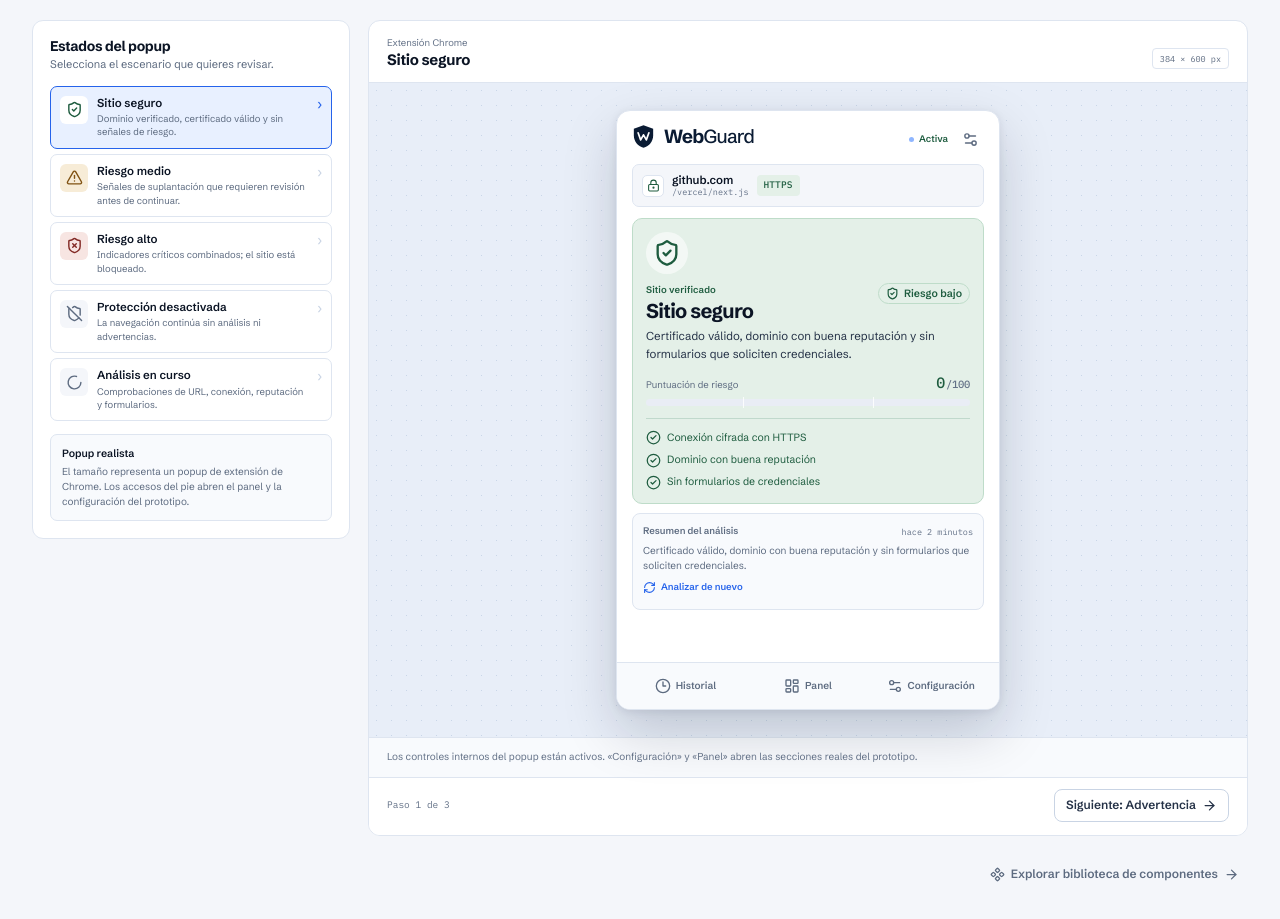
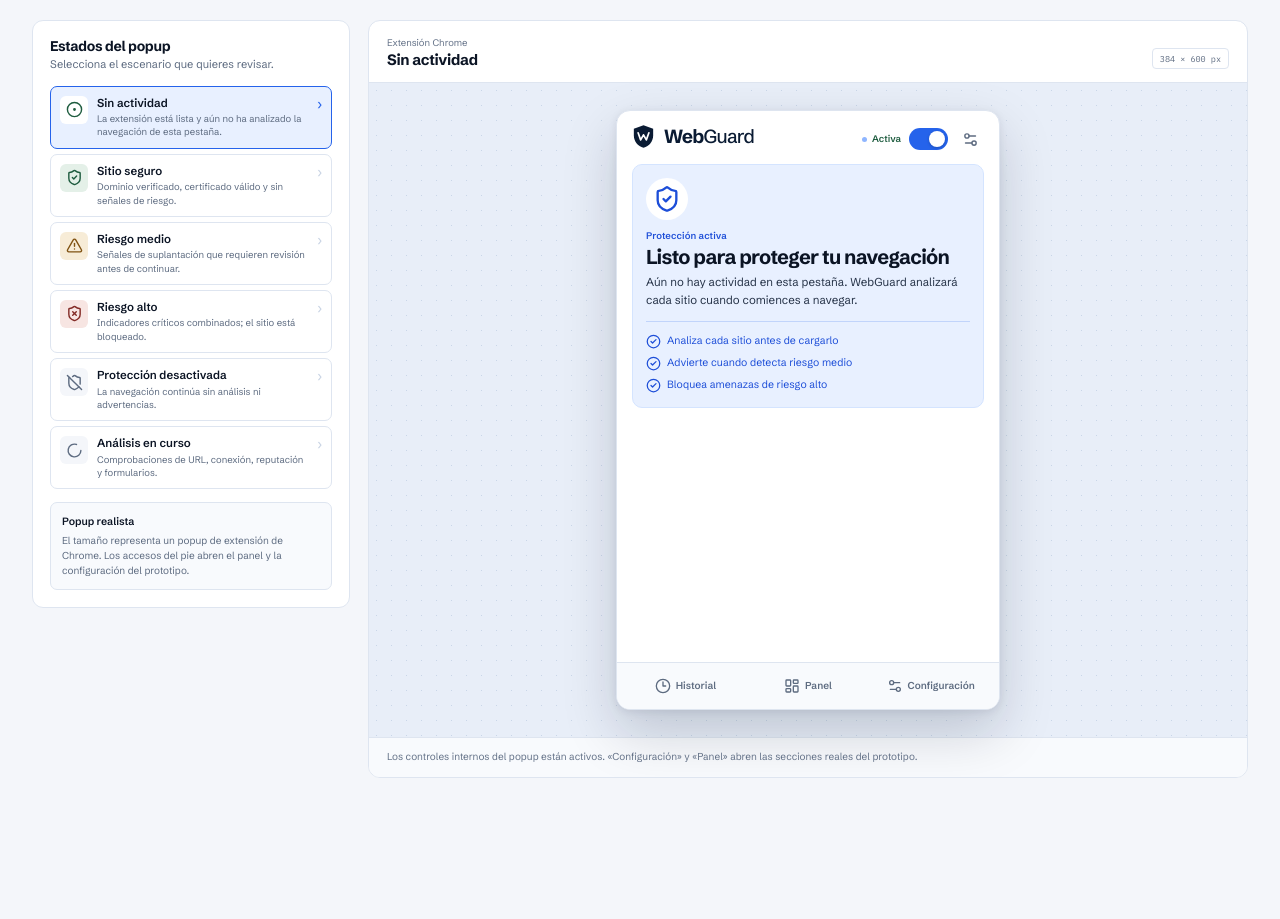
Before and after one commit to Playonline-security/webguard, a React (Vite) app: page / in a window 1280 px wide. Shown: the part 467-1386 px from the top of the page. After the commit the page ends 1309 px from the top, so only its background shows below. Built offline with nearby package versions, Linux system fonts and the light colour scheme.

Commit message:
feat: refinar el centro de escenarios y los estados del popup

```diff
--- a/src/components/popup/ExtensionPopup.tsx
+++ b/src/components/popup/ExtensionPopup.tsx
@@ -1,4 +1,4 @@
-import { useEffect, useRef, useState } from 'react'
+import { useEffect, useState } from 'react'
 import {
   ArrowLeft,
   CheckCircle2,
@@ -29,6 +29,7 @@ import { RiskBadge } from '../ui/Badge'
 import { Button } from '../ui/Button'
 import { IndicatorList } from '../ui/IndicatorList'
 import { ScoreMeter } from '../ui/ScoreMeter'
+import { Switch } from '../ui/Switch'
 
 interface ExtensionPopupProps {
   scenarioId: PopupScenarioId
@@ -42,30 +43,42 @@ const scanSteps = [
   'Revisando formularios y contenido',
 ]
 
+const scanOutcomes = ['safe', 'medium', 'high'] as const
+
+function pickScanOutcome(): PopupScenarioId {
+  return scanOutcomes[Math.floor(Math.random() * scanOutcomes.length)] ?? 'safe'
+}
+
 export function ExtensionPopup({ scenarioId, onChangeScenario }: ExtensionPopupProps) {
   const { settings, setProtectionEnabled } = useAppState()
   const { pushToast } = useToast()
   const navigate = useNavigate()
   const [expanded, setExpanded] = useState(false)
-  const [isScanning, setIsScanning] = useState(false)
   const [lastScan, setLastScan] = useState(() => new Date(Date.now() - 2 * 60_000))
-  const timerRef = useRef<number | null>(null)
 
   useEffect(() => {
-    return () => {
-      if (timerRef.current) window.clearTimeout(timerRef.current)
-    }
-  }, [])
+    if (scenarioId !== 'scanning' || !settings.protectionEnabled) return
+
+    const timer = window.setTimeout(() => {
+      const outcome = pickScanOutcome()
+      setLastScan(new Date())
+      onChangeScenario(outcome)
+      pushToast({
+        title: 'Análisis completado',
+        description: `El resultado simulado es ${popupScenarios[outcome].label.toLowerCase()}.`,
+        tone: 'success',
+      })
+    }, 2600)
+
+    return () => window.clearTimeout(timer)
+  }, [scenarioId, settings.protectionEnabled, onChangeScenario, pushToast])
 
   const effectiveState: PopupScenarioId =
-    !settings.protectionEnabled || scenarioId === 'disabled'
-      ? 'disabled'
-      : isScanning || scenarioId === 'scanning'
-        ? 'scanning'
-        : scenarioId
+    !settings.protectionEnabled || scenarioId === 'disabled' ? 'disabled' : scenarioId
 
   const scenario = popupScenarios[scenarioId]
   const risk = scenario.risk
+  const isIdle = effectiveState === 'idle'
   const isDisabled = effectiveState === 'disabled'
   const isScanningState = effectiveState === 'scanning'
   const isHigh = effectiveState === 'high'
@@ -73,34 +86,23 @@ export function ExtensionPopup({ scenarioId, onChangeScenario }: ExtensionPopupP
   const isSafe = effectiveState === 'safe'
   const indicatorCount = scenario.indicatorIds.length
 
-  const startScan = () => {
-    setIsScanning(true)
-    if (timerRef.current) window.clearTimeout(timerRef.current)
-    timerRef.current = window.setTimeout(() => {
-      setIsScanning(false)
-      setLastScan(new Date())
-      pushToast({
-        title: 'Análisis completado',
-        description:
-          'El resultado simulado se mantiene y el estado del sitio se actualizó en el popup.',
-        tone: 'success',
-      })
-    }, 2600)
-  }
-
-  const cancelScan = () => {
-    if (timerRef.current) window.clearTimeout(timerRef.current)
-    setIsScanning(false)
-    if (scenarioId === 'scanning') onChangeScenario('safe')
-  }
-
-  const activateProtection = () => {
-    setProtectionEnabled(true)
-    onChangeScenario('safe')
+  const handleProtectionToggle = (enabled: boolean) => {
+    setProtectionEnabled(enabled)
+    if (enabled) {
+      onChangeScenario('scanning')
       pushToast({
         title: 'Protección activada',
         description: 'WebGuard volverá a analizar la navegación de esta pestaña.',
         tone: 'success',
+      })
+      return
+    }
+
+    onChangeScenario('disabled')
+    pushToast({
+      title: 'Protección desactivada',
+      description: 'WebGuard dejará de analizar la navegación de esta pestaña.',
+      tone: 'warning',
     })
   }
 
@@ -135,6 +137,11 @@ export function ExtensionPopup({ scenarioId, onChangeScenario }: ExtensionPopupP
             <i className="status-dot" />
             {settings.protectionEnabled ? 'Activa' : 'En pausa'}
           </span>
+          <Switch
+            checked={settings.protectionEnabled}
+            onChange={handleProtectionToggle}
+            label="Activar o desactivar la protección"
+          />
           <button
             type="button"
             className="popup__icon-button"
@@ -147,6 +154,7 @@ export function ExtensionPopup({ scenarioId, onChangeScenario }: ExtensionPopupP
         </div>
       </header>
 
+      {!isIdle ? (
         <div className="popup__url">
           <span className={cx('popup__url-icon', isHigh || isDisabled ? 'is-warn' : 'is-ok')}>
             {scenario.url.startsWith('https://') ? (
@@ -165,9 +173,34 @@ export function ExtensionPopup({ scenarioId, onChangeScenario }: ExtensionPopupP
             {scenario.url.startsWith('https://') ? 'HTTPS' : 'Sin HTTPS'}
           </span>
         </div>
+      ) : null}
 
       <div className="popup__body">
-        {isDisabled ? (
+        {isIdle ? (
+          <div className="popup-status popup-status--idle">
+            <span className="popup-status__icon">
+              <ShieldCheck size={28} aria-hidden="true" />
+            </span>
+            <div className="popup-status__headline">
+              <div>
+                <p className="popup-status__kicker">Protección activa</p>
+                <h2 className="popup-status__title">Listo para proteger tu navegación</h2>
+              </div>
+            </div>
+            <p className="popup-status__copy">{scenario.summary}</p>
+            <div className="popup-checks">
+              <span>
+                <CheckCircle2 size={15} aria-hidden="true" /> Analiza cada sitio antes de cargarlo
+              </span>
+              <span>
+                <CheckCircle2 size={15} aria-hidden="true" /> Advierte cuando detecta riesgo medio
+              </span>
+              <span>
+                <CheckCircle2 size={15} aria-hidden="true" /> Bloquea amenazas de riesgo alto
+              </span>
+            </div>
+          </div>
+        ) : isDisabled ? (
           <div className="popup-status popup-status--disabled">
             <span className="popup-status__icon">
               <ShieldOff size={28} aria-hidden="true" />
@@ -178,7 +211,7 @@ export function ExtensionPopup({ scenarioId, onChangeScenario }: ExtensionPopupP
             </div>
             <p className="popup-status__copy">{scenario.summary}</p>
             <div className="popup-status__actions">
-              <Button fullWidth onClick={activateProtection}>
+              <Button fullWidth onClick={() => handleProtectionToggle(true)}>
                 <ShieldCheck size={16} aria-hidden="true" />
                 Activar protección
               </Button>
@@ -211,10 +244,6 @@ export function ExtensionPopup({ scenarioId, onChangeScenario }: ExtensionPopupP
                 </li>
               ))}
             </ul>
-            <Button variant="ghost" fullWidth onClick={cancelScan}>
-              <ArrowLeft size={15} aria-hidden="true" />
-              Cancelar análisis
-            </Button>
           </div>
         ) : (
           <>
@@ -329,7 +358,11 @@ export function ExtensionPopup({ scenarioId, onChangeScenario }: ExtensionPopupP
                   </span>
                 </div>
                 <p>{scenario.summary}</p>
-                <button type="button" className="popup-summary__refresh" onClick={startScan}>
+                <button
+                  type="button"
+                  className="popup-summary__refresh"
+                  onClick={() => onChangeScenario('scanning')}
+                >
                   <RefreshCw size={13} aria-hidden="true" />
                   Analizar de nuevo
                 </button>
--- a/src/data/scenarios.ts
+++ b/src/data/scenarios.ts
@@ -46,6 +46,19 @@ export const blockScenario: SiteScenario = {
 }
 
 export const popupScenarios: Record<PopupScenarioId, PopupScenario> = {
+  idle: {
+    id: 'idle',
+    label: 'Sin actividad',
+    shortLabel: 'Inicio',
+    description: 'La extensión está lista y aún no ha analizado la navegación de esta pestaña.',
+    domain: 'Sin pestaña analizada',
+    url: '',
+    score: 0,
+    risk: 'safe',
+    summary:
+      'Aún no hay actividad en esta pestaña. WebGuard analizará cada sitio cuando comiences a navegar.',
+    indicatorIds: [],
+  },
   safe: {
     id: 'safe',
     label: 'Sitio seguro',
--- a/src/pages/PreviewPage.tsx
+++ b/src/pages/PreviewPage.tsx
@@ -1,8 +1,7 @@
-import { useState } from 'react'
+import { useCallback, useEffect, useState } from 'react'
 import {
   ArrowRight,
-  Component,
-  Copy,
+  CircleDot,
   ExternalLink,
   FlaskConical,
   LoaderCircle,
@@ -18,10 +17,9 @@ import { popupScenarios, warningScenario } from '../data/scenarios'
 import { useAppState } from '../context/useAppState'
 import { useToast } from '../context/useToast'
 import { useDocumentTitle } from '../hooks/useDocumentTitle'
-import { copyText } from '../lib/clipboard'
 import { ExtensionPopup } from '../components/popup/ExtensionPopup'
 import { ScenarioTopbar } from '../components/layout/ScenarioTopbar'
-import { Button, ButtonLink } from '../components/ui/Button'
+import { Button } from '../components/ui/Button'
 import { RiskBadge, ResultBadge } from '../components/ui/Badge'
 import { ScoreMeter } from '../components/ui/ScoreMeter'
 import { IndicatorList } from '../components/ui/IndicatorList'
@@ -35,7 +33,7 @@ const guidedSteps = [
   {
     id: 'popup',
     label: 'Popup de la extensión',
-    description: 'Revisa los cinco estados del panel de WebGuard.',
+    description: 'Revisa los seis estados del panel de WebGuard.',
     meta: 'Paso actual',
     icon: PanelsTopLeft,
   },
@@ -58,6 +56,7 @@ const guidedSteps = [
 ] as const
 
 const scenarioIcons = {
+  idle: CircleDot,
   safe: ShieldCheck,
   medium: TriangleAlert,
   high: ShieldX,
@@ -65,10 +64,18 @@ const scenarioIcons = {
   scanning: LoaderCircle,
 } as const
 
-const scenarioOrder: PopupScenarioId[] = ['safe', 'medium', 'high', 'disabled', 'scanning']
+const scenarioOrder: PopupScenarioId[] = [
+  'idle',
+  'safe',
+  'medium',
+  'high',
+  'disabled',
+  'scanning',
+]
 
 function isPopupState(value: string | null): value is PopupScenarioId {
   return (
+    value === 'idle' ||
     value === 'safe' ||
     value === 'medium' ||
     value === 'high' ||
@@ -79,7 +86,7 @@ function isPopupState(value: string | null): value is PopupScenarioId {
 
 export function PreviewPage() {
   const [params, setParams] = useSearchParams()
-  const { setProtectionEnabled } = useAppState()
+  const { settings, setProtectionEnabled } = useAppState()
   const { pushToast } = useToast()
   const [componentToggle, setComponentToggle] = useState(true)
   const [componentSensitivity, setComponentSensitivity] = useState<'low' | 'balanced' | 'high'>(
@@ -87,34 +94,41 @@ export function PreviewPage() {
   )
   const rawState = params.get('state')
   const showComponents = params.get('tab') === 'components'
-  const popupState: PopupScenarioId = isPopupState(rawState) ? rawState : 'safe'
+  const requestedState = isPopupState(rawState)
+    ? rawState
+    : settings.protectionEnabled
+      ? 'idle'
+      : 'disabled'
+  const popupState: PopupScenarioId =
+    !settings.protectionEnabled && requestedState !== 'disabled' ? 'disabled' : requestedState
 
   useDocumentTitle(
     showComponents ? 'WebGuard · Biblioteca de componentes' : 'WebGuard · Centro de escenarios',
   )
 
-  const update = (nextView: PreviewView, nextState: PopupScenarioId = popupState) => {
-    const next = new URLSearchParams()
-    next.set('tab', nextView)
-    next.set('state', nextState)
-    setParams(next, { replace: true })
-  }
+  useEffect(() => {
+    if (rawState === 'disabled' && settings.protectionEnabled) {
+      setProtectionEnabled(false)
+    }
+  }, [rawState, settings.protectionEnabled, setProtectionEnabled])
 
-  const selectScenario = (id: PopupScenarioId) => {
-    setProtectionEnabled(id !== 'disabled')
-    update('popup', id)
-  }
+  const update = useCallback(
+    (nextView: PreviewView, nextState: PopupScenarioId) => {
+      const next = new URLSearchParams()
+      next.set('tab', nextView)
+      next.set('state', nextState)
+      setParams(next, { replace: true })
+    },
+    [setParams],
+  )
 
-  const copyScenarioLink = async () => {
-    const copied = await copyText(window.location.href)
-    pushToast({
-      title: copied ? 'Enlace copiado' : 'No se pudo copiar',
-      description: copied
-        ? 'La dirección de este escenario está en el portapapeles.'
-        : 'Selecciona la dirección del navegador para copiarla manualmente.',
-      tone: copied ? 'success' : 'warning',
-    })
-  }
+  const selectScenario = useCallback(
+    (id: PopupScenarioId) => {
+      setProtectionEnabled(id !== 'disabled')
+      update('popup', id)
+    },
+    [setProtectionEnabled, update],
+  )
 
   const popupLayout = (
     <div className="preview-layout">
@@ -175,19 +189,6 @@ export function PreviewPage() {
           Los controles internos del popup están activos. «Configuración» y «Panel» abren las
           secciones reales del prototipo.
         </p>
-        <div className="preview-canvas__flow">
-          <span>Paso 1 de 3</span>
-          <ButtonLink
-            to="/demo/warning"
-            target="_blank"
-            rel="noreferrer"
-            variant="secondary"
-            size="sm"
-          >
-            Siguiente: Advertencia
-            <ArrowRight size={15} aria-hidden="true" />
-          </ButtonLink>
-        </div>
       </section>
     </div>
   )
@@ -199,7 +200,7 @@ export function PreviewPage() {
           <h2>Biblioteca de componentes</h2>
           <p>Estados, controles y patrones visuales usados en el prototipo.</p>
         </div>
-        <Button variant="secondary" size="sm" onClick={() => update('popup')}>
+        <Button variant="secondary" size="sm" onClick={() => update('popup', popupState)}>
           <ArrowRight size={15} aria-hidden="true" />
           Volver al flujo
         </Button>
@@ -405,14 +406,6 @@ export function PreviewPage() {
       </section>
 
       {popupLayout}
-
-      <div className="preview-secondary-link">
-        <Button variant="quiet" size="sm" onClick={() => update('components')}>
-          <Component size={15} aria-hidden="true" />
-          Explorar biblioteca de componentes
-          <ArrowRight size={15} aria-hidden="true" />
-        </Button>
-      </div>
     </>
   )
 
@@ -434,12 +427,6 @@ export function PreviewPage() {
                 Revisa cómo se ven el popup, la advertencia y el bloqueo de WebGuard en el orden en
                 que aparecen durante la navegación.
               </p>
-            </div>
-            <div className="preview-header__actions">
-              <Button variant="secondary" size="sm" onClick={copyScenarioLink}>
-                <Copy size={15} aria-hidden="true" />
-                Copiar enlace
-              </Button>
             </div>
           </header>
 
--- a/src/styles/popup.css
+++ b/src/styles/popup.css
@@ -178,6 +178,11 @@
     border-color: var(--safe-border);
   }
 
+  .popup-status--idle {
+    background: var(--tint);
+    border-color: var(--tint-strong);
+  }
+
   .popup-status--is-medium {
     background: var(--medium-bg);
     border-color: var(--medium-border);
@@ -205,6 +210,11 @@
   .popup-status--is-safe .popup-status__icon {
     color: var(--safe-ink);
     background: rgba(255, 255, 255, 0.58);
+  }
+
+  .popup-status--idle .popup-status__icon {
+    color: var(--accent-strong);
+    background: var(--paper);
   }
 
   .popup-status--is-medium .popup-status__icon {
@@ -237,6 +247,7 @@
   }
 
   .popup-status--is-safe .popup-status__kicker { color: var(--safe-ink); }
+  .popup-status--idle .popup-status__kicker { color: var(--accent-strong); }
   .popup-status--is-medium .popup-status__kicker { color: var(--medium-ink); }
   .popup-status--is-high .popup-status__kicker { color: var(--high-ink); }
   .popup-status--disabled .popup-status__kicker { color: var(--muted); }
@@ -325,12 +336,20 @@
     border-top: 1px solid rgba(47, 125, 89, 0.2);
   }
 
+  .popup-status--idle .popup-checks {
+    border-top-color: rgba(37, 99, 235, 0.2);
+  }
+
   .popup-checks span {
     display: flex;
     align-items: center;
     gap: 6px;
     color: var(--safe-ink);
     font-size: 10.5px;
+  }
+
+  .popup-status--idle .popup-checks span {
+    color: var(--accent-strong);
   }
 
   .popup-checks svg {
--- a/src/styles/preview.css
+++ b/src/styles/preview.css
@@ -24,13 +24,6 @@
     color: var(--muted);
     font-size: 13.5px;
     max-width: 72ch;
-  }
-
-  .preview-header__actions {
-    display: flex;
-    align-items: center;
-    gap: 8px;
-    flex: 0 0 auto;
   }
 
   .guided-flow {
@@ -162,27 +155,6 @@
   .scenario-flow__item.is-active .scenario-flow__meta {
     color: var(--accent-strong);
     font-weight: 600;
-  }
-
-  .preview-canvas__flow {
-    display: flex;
-    align-items: center;
-    justify-content: space-between;
-    gap: 14px;
-    padding: 11px 18px 13px;
-    border-top: 1px solid var(--line);
-    background: var(--paper);
-  }
-
-  .preview-canvas__flow > span {
-    color: var(--muted-weak);
-    font-family: var(--font-mono);
-    font-size: 9.5px;
-  }
-
-  .preview-secondary-link {
-    display: flex;
-    justify-content: flex-end;
   }
 
   .prototype-tag {
--- a/src/types/index.ts
+++ b/src/types/index.ts
@@ -49,7 +49,7 @@ export interface SiteScenario {
   indicatorIds: RuleId[]
 }
 
-export type PopupScenarioId = 'safe' | 'medium' | 'high' | 'disabled' | 'scanning'
+export type PopupScenarioId = 'idle' | 'safe' | 'medium' | 'high' | 'disabled' | 'scanning'
 
 export interface PopupScenario {
   id: PopupScenarioId
```
Also changed, not shown: 1 other file (tests, documents, lock files or other folders). Lines whose indentation alone changed are shown as unchanged.
